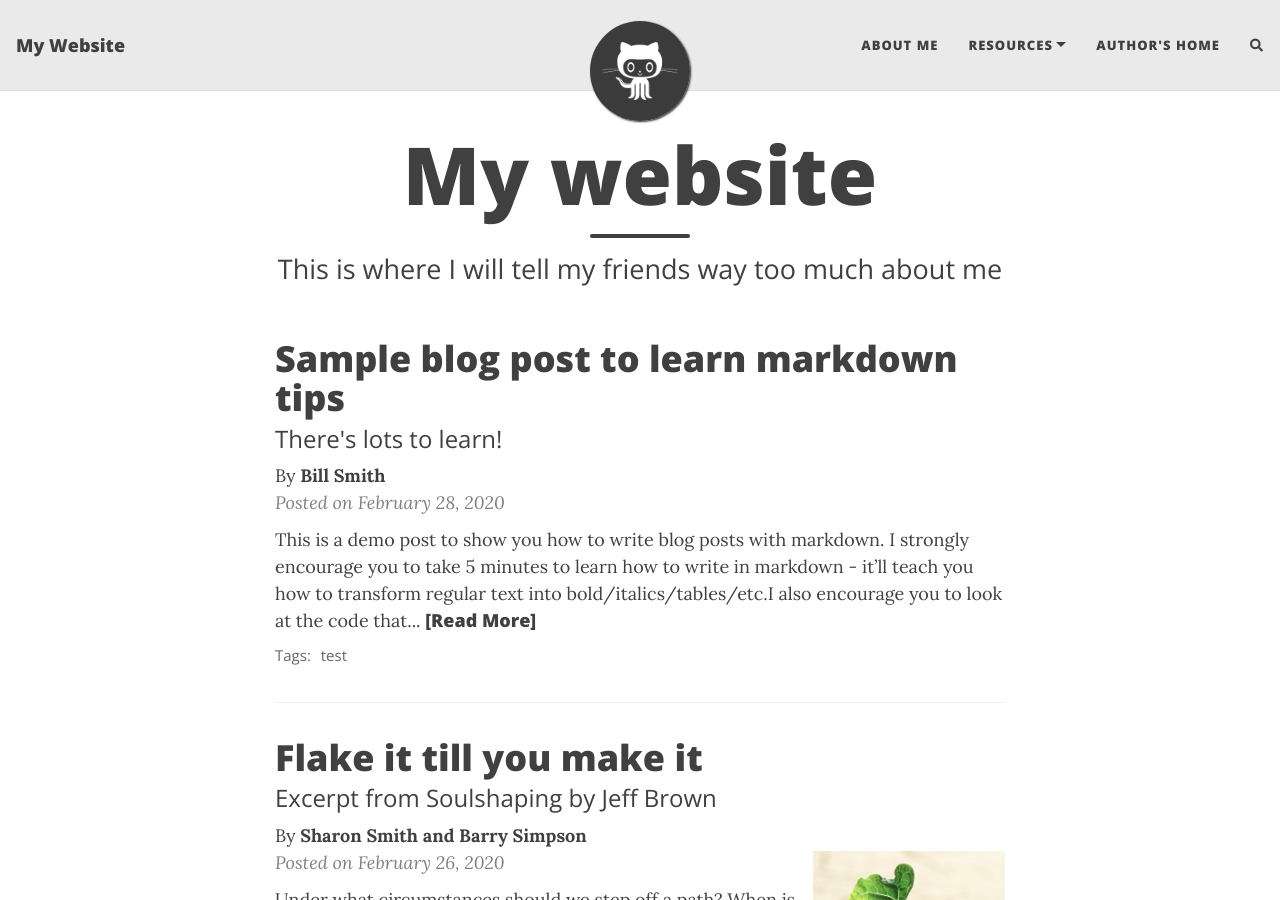
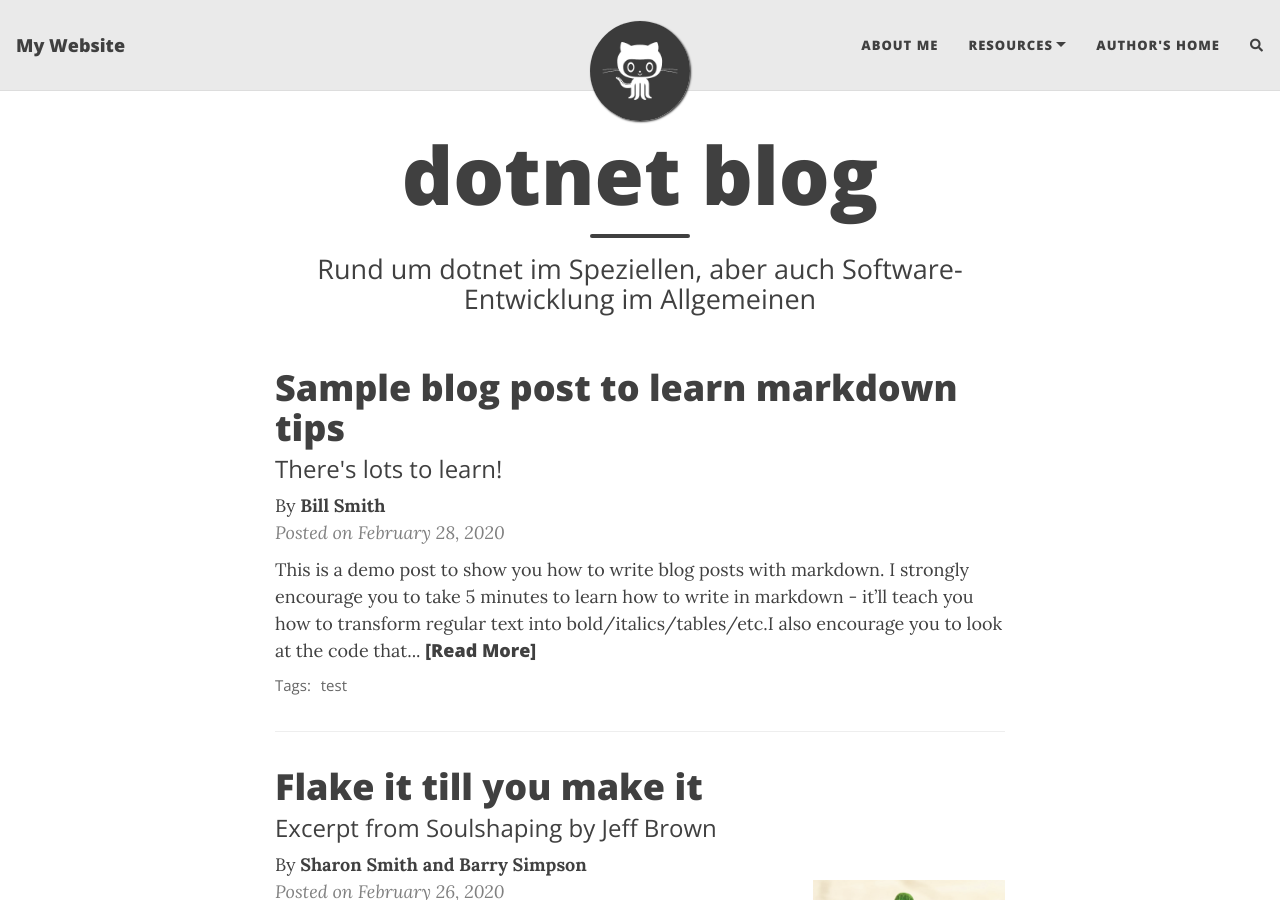
Before and after one commit to OliverKrainz/OliverKrainz.github.io, a Jekyll site: the page built from index.html, in a window 1280 px wide and 900 px high. Built offline with Jekyll 4.4.1, drawn with Linux system fonts in a browser that asks for light colours; nearby versions of some CDN libraries; the list of posts is cut into pages by our own code; comment, search, counter and statistics services are not loaded.

Commit message:
changed index.html

```diff
--- a/index.html
+++ b/index.html
@@ -1,5 +1,5 @@
 ---
 layout: home
-title: My website
-subtitle: This is where I will tell my friends way too much about me
+title: dotnet blog
+subtitle: Rund um dotnet im Speziellen, aber auch Software-Entwicklung im Allgemeinen
 ---
```
